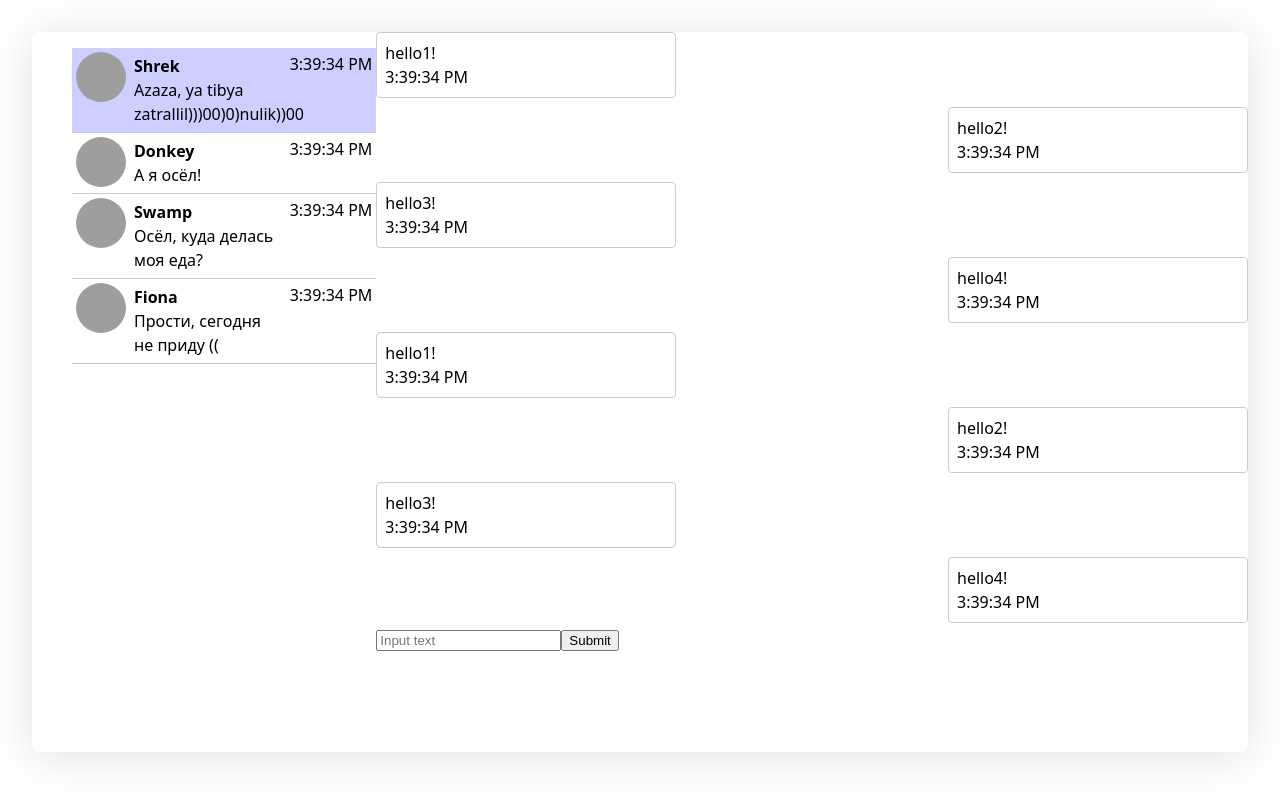
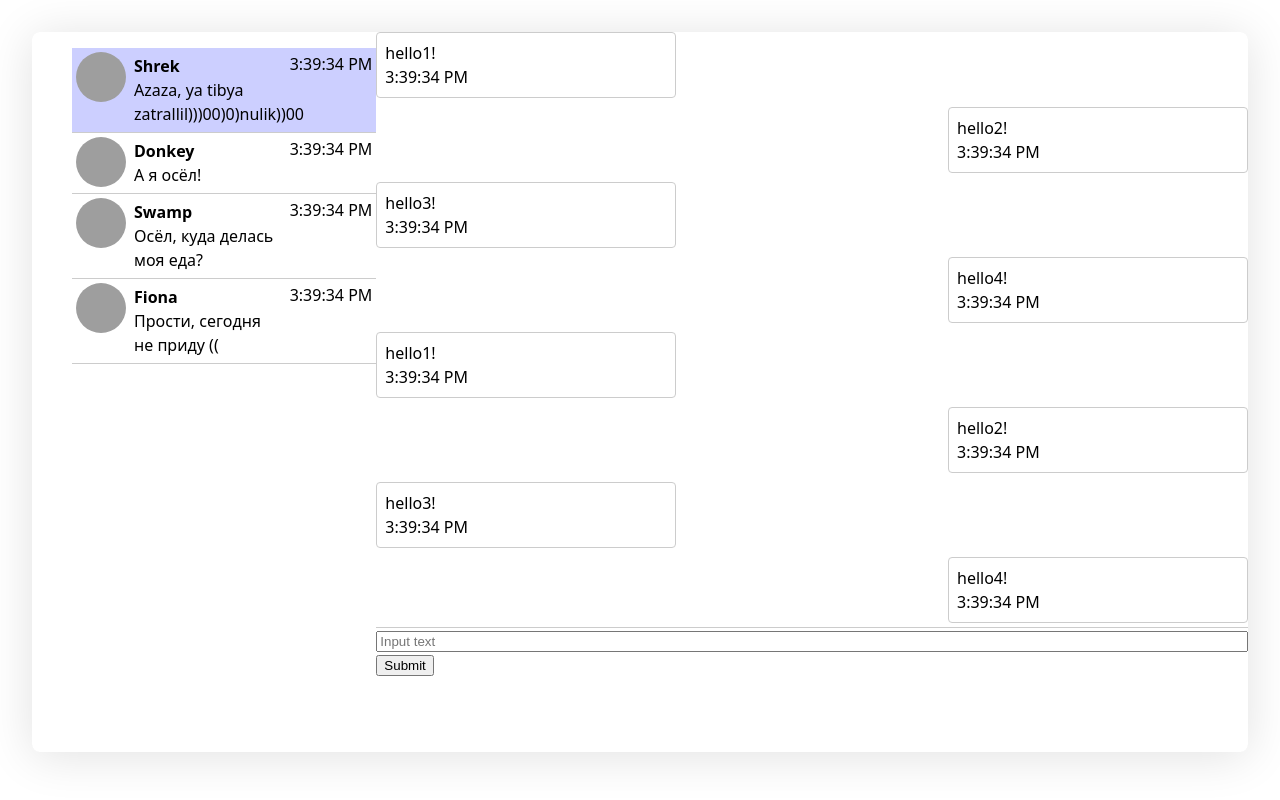
Before and after one commit to education-vk-company/frontend-2025, a React (Vite) app: page /chat/1 in a window 1280 px wide. Built offline with nearby package versions, Linux system fonts and the light colour scheme; grey boxes are pictures that could not be loaded.

Commit message:
my-super-chat-react: added styles

```diff
--- a/src/components/MessageForm/MessageForm.jsx
+++ b/src/components/MessageForm/MessageForm.jsx
@@ -1,7 +1,9 @@
+import styles from './MessageForm.module.scss'
+
 export const MessageForm = () => {
   return (
-    <form>
-      <input type="text" placeholder="Input text" />
+    <form className={styles.form}>
+      <input className={styles.input} type="text" placeholder="Input text" />
       <input type="submit"/ >
     </form>
   )
--- /dev/null
+++ b/src/components/MessageForm/MessageForm.module.scss
@@ -0,0 +1,7 @@
+.form {
+  border-top: 1px solid var(--border-color);
+}
+
+.input {
+  width: 100%;
+}
```
